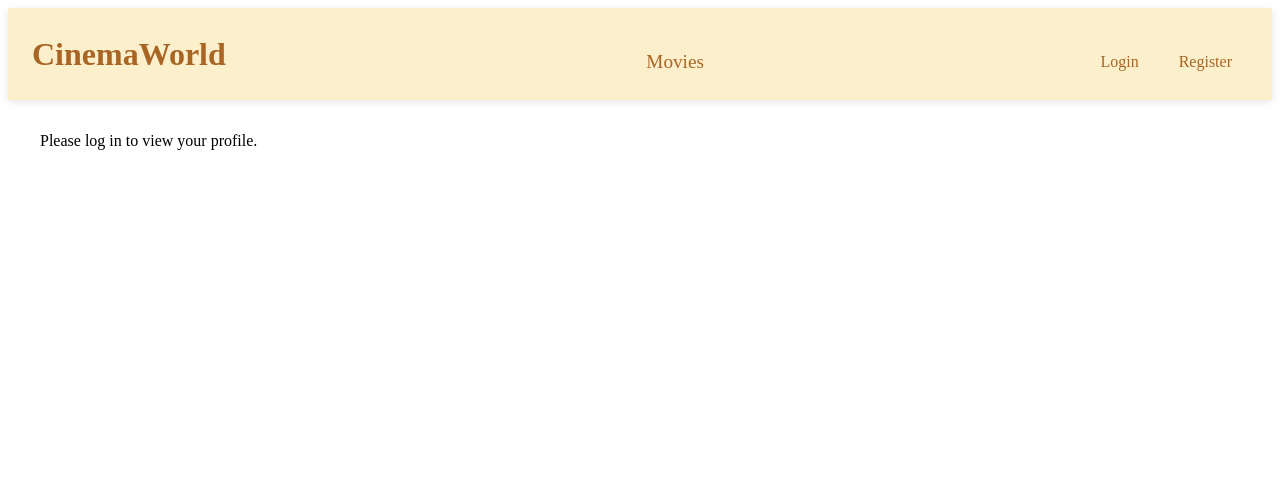
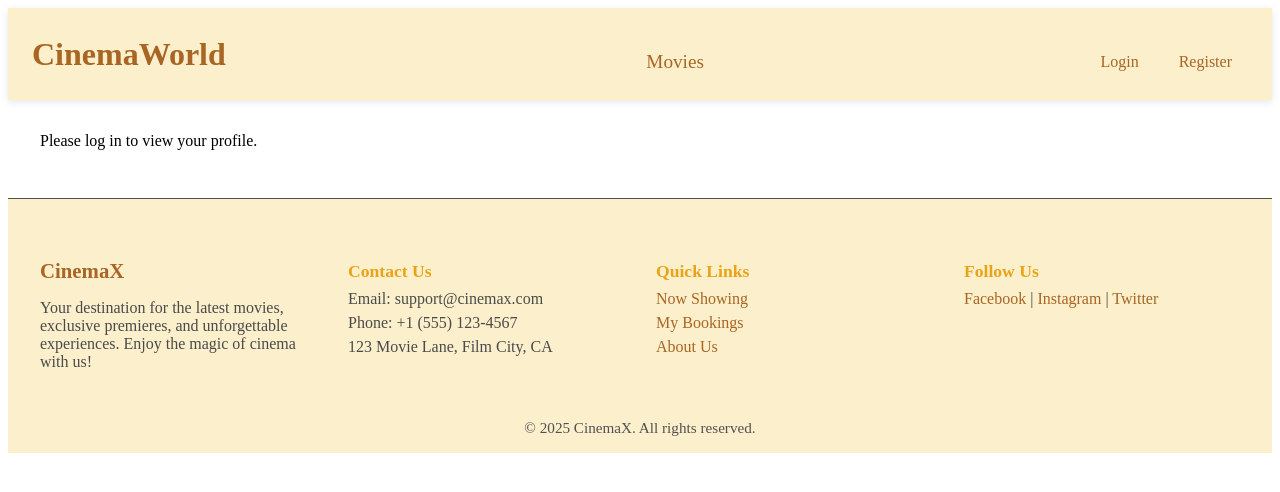
Before and after one commit to lubomirpamukov/CinemaManagmentAppClient, a React (Vite) app in the folder cinema-client/: page /my-profile/details in a window 1280 px wide. Shown: the top 492 px of the page. Built offline with nearby package versions, Linux system fonts and the light colour scheme.

Commit message:
added footer

```diff
--- a/cinema-client/src/App.tsx
+++ b/cinema-client/src/App.tsx
@@ -7,7 +7,9 @@ import BookingPage from "./pages/BookingPage";
 import MyBookingsPage from "./pages/MyBookingsPage";
 import ShoppingCartPage from "./pages/ShoppingCartPage";
 import ProfilePage from "./pages/ProfilePage";
+import LandingPage from "./pages/LandingPage";
 import Navbar from "./components/Navbar";
+import Footer from "./components/Footer";
 import { BrowserRouter, Routes, Route, Navigate } from "react-router-dom";
 import "./App.css";
 import UpdateDetailsPage from "./pages/UpdateDetailsPage";
@@ -20,6 +22,7 @@ function App() {
         <AuthProvider>
           <Navbar />
           <Routes>
+            <Route path="/" element={<LandingPage />} />
             <Route path="/login" element={<LoginPage />} />
             <Route path="/register" element={<RegisterPage />} />
             <Route path="/movies" element={<MoviePage />} />
@@ -27,11 +30,13 @@ function App() {
             <Route path="/bookings" element={<MyBookingsPage />} />
             <Route path="/cart" element={<ShoppingCartPage />} />
             <Route path="/my-profile" element={<ProfilePage />}>
-              <Route index element={<Navigate to="details" replace />} />
+              <Route index element={<Navigate to="bookings" replace />} />
+              <Route path="bookings" element={<MyBookingsPage />} />
               <Route path="details" element={<UpdateDetailsPage />} />
               <Route path="password" element={<ChangePasswordPage />} />
             </Route>
           </Routes>
+          <Footer />
         </AuthProvider>
       </BrowserRouter>
     </StrictMode>
--- /dev/null
+++ b/cinema-client/src/components/Footer.module.css
@@ -0,0 +1,79 @@
+
+.footer {
+  background: var(--color-background);
+  color: var(--color-text);
+  border-top: 1px solid var(--color-muted);
+  padding: 2rem 0 1rem 0;
+  margin-top: 3rem;
+  font-size: 1rem;
+}
+
+.footerContent {
+  max-width: 1200px;
+  margin: 0 auto;
+  display: flex;
+  flex-wrap: wrap;
+  gap: 2rem;
+  justify-content: space-between;
+  padding: 0 1rem;
+}
+
+.column {
+  flex: 1 1 180px;
+  min-width: 180px;
+}
+
+.column h4 {
+  color: var(--color-primary);
+  margin-bottom: 0.5rem;
+  font-size: 1.3rem;
+}
+
+.column h5 {
+  color: var(--color-accent);
+  margin-bottom: 0.5rem;
+  font-size: 1.1rem;
+}
+
+.column ul {
+  list-style: none;
+  padding: 0;
+  margin: 0;
+}
+
+.column ul li {
+  margin-bottom: 0.4rem;
+}
+
+.column a {
+  color: var(--color-primary);
+  text-decoration: none;
+  transition: color 0.2s;
+}
+
+.column a:hover {
+  color: var(--color-accent);
+  text-decoration: underline;
+}
+
+.socials {
+  margin-top: 0.3rem;
+}
+
+.copyright {
+  text-align: center;
+  color: var(--color-muted);
+  font-size: 0.95rem;
+  margin-top: 2rem;
+}
+
+@media (max-width: 800px) {
+  .footerContent {
+    flex-direction: column;
+    gap: 1.5rem;
+    align-items: flex-start;
+  }
+  .column {
+    min-width: 0;
+  }
+}
--- /dev/null
+++ b/cinema-client/src/components/Footer.tsx
@@ -0,0 +1,43 @@
+import styles from "./Footer.module.css";
+
+const Footer: React.FC = () => (
+  <footer className={styles.footer}>
+    <div className={styles.footerContent}>
+      <div className={styles.column}>
+        <h4>CinemaX</h4>
+        <p>
+          Your destination for the latest movies, exclusive premieres, and unforgettable experiences. Enjoy the magic of cinema with us!
+        </p>
+      </div>
+      <div className={styles.column}>
+        <h5>Contact Us</h5>
+        <ul>
+          <li>Email: support@cinemax.com</li>
+          <li>Phone: +1 (555) 123-4567</li>
+          <li>123 Movie Lane, Film City, CA</li>
+        </ul>
+      </div>
+      <div className={styles.column}>
+        <h5>Quick Links</h5>
+        <ul>
+          <li><a href="/movies">Now Showing</a></li>
+          <li><a href="/bookings">My Bookings</a></li>
+          <li><a href="/about">About Us</a></li>
+        </ul>
+      </div>
+      <div className={styles.column}>
+        <h5>Follow Us</h5>
+        <div className={styles.socials}>
+          <a href="https://facebook.com" target="_blank" rel="noopener noreferrer">Facebook</a> |{" "}
+          <a href="https://instagram.com" target="_blank" rel="noopener noreferrer">Instagram</a> |{" "}
+          <a href="https://twitter.com" target="_blank" rel="noopener noreferrer">Twitter</a>
+        </div>
+      </div>
+    </div>
+    <div className={styles.copyright}>
+      &copy; {new Date().getFullYear()} CinemaX. All rights reserved.
+    </div>
+  </footer>
+);
+
+export default Footer;
```
